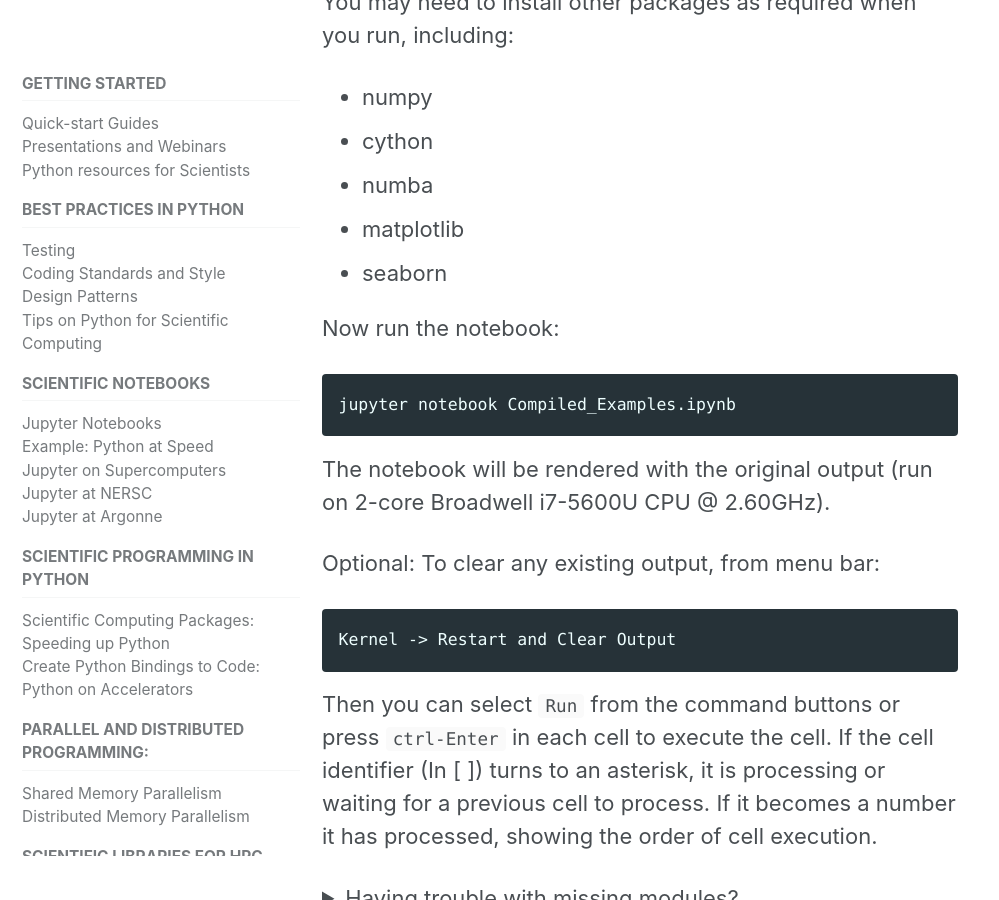
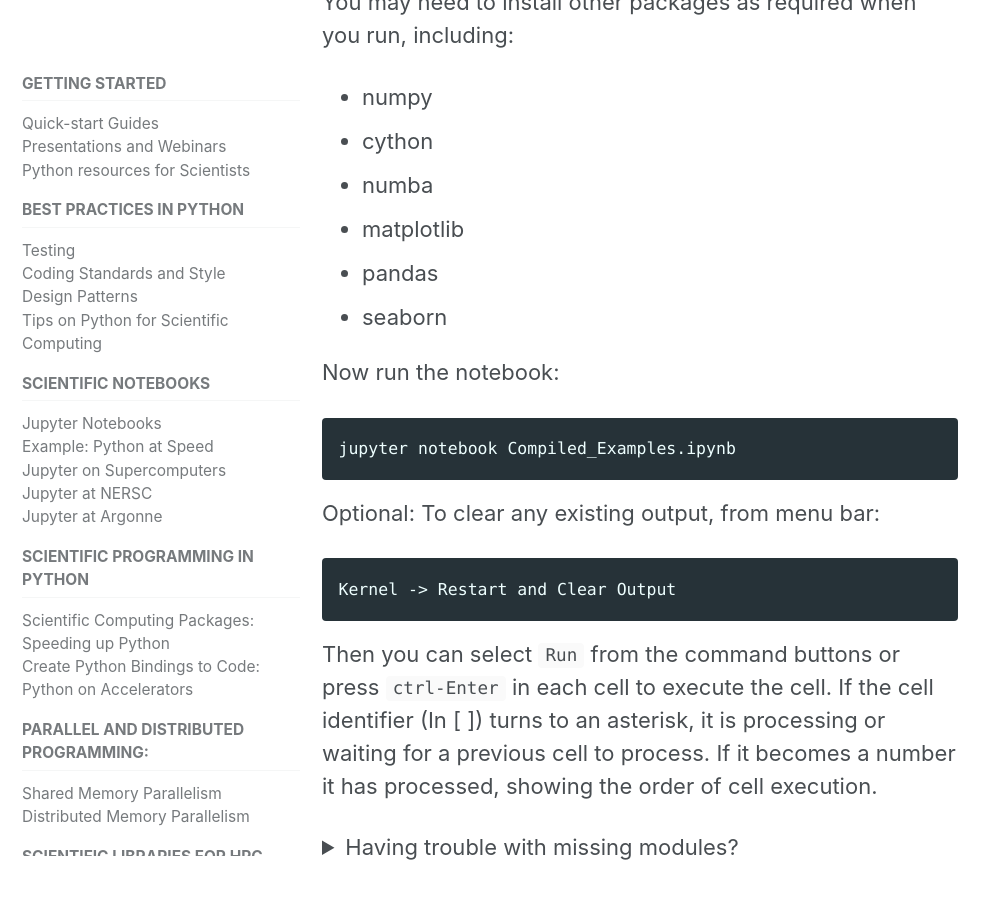
Before and after one commit to betterscientificsoftware/python-for-hpc, a Jekyll site: the page built from notebooks/running_compiled_examples.md, in a window 1280 px wide and 900 px high, scrolled down 835 px. Shown: the whole window, without its empty margins (0-999 px from the left). Built offline with Jekyll 4.4.1, drawn with Linux system fonts in a browser that asks for light colours; cached includes are drawn as plain includes; nearby versions of some CDN libraries.

Commit message:
Minor updates to notebook

```diff
--- a/notebooks/running_compiled_examples.md
+++ b/notebooks/running_compiled_examples.md
@@ -32,13 +32,12 @@ You may need to install other packages as required when you run, including:
 * cython
 * numba
 * matplotlib
+* pandas
 * seaborn
 
 Now run the notebook:
 
     jupyter notebook Compiled_Examples.ipynb
-
-The notebook will be rendered with the original output (run on 2-core Broadwell i7-5600U CPU @ 2.60GHz).
 
 Optional: To clear any existing output, from menu bar:
 
```
Also changed, not shown: 1 other file.
